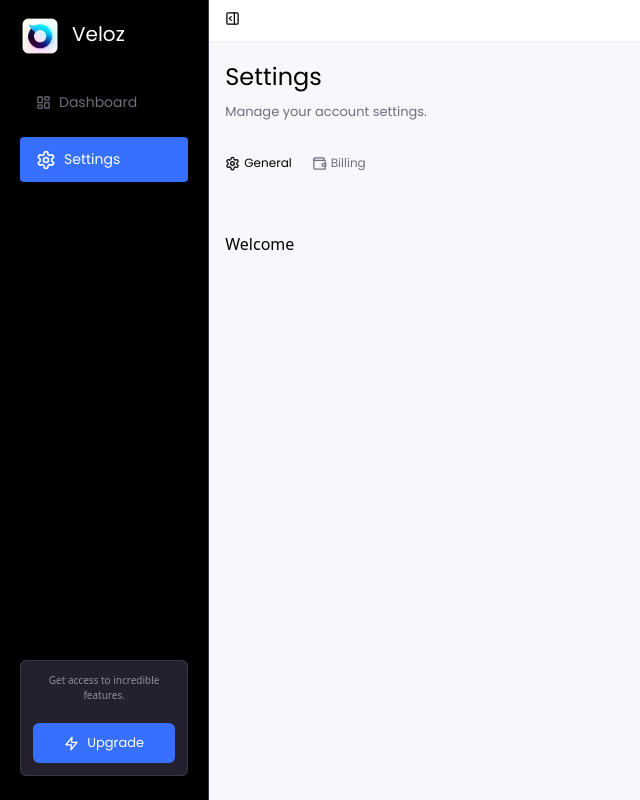
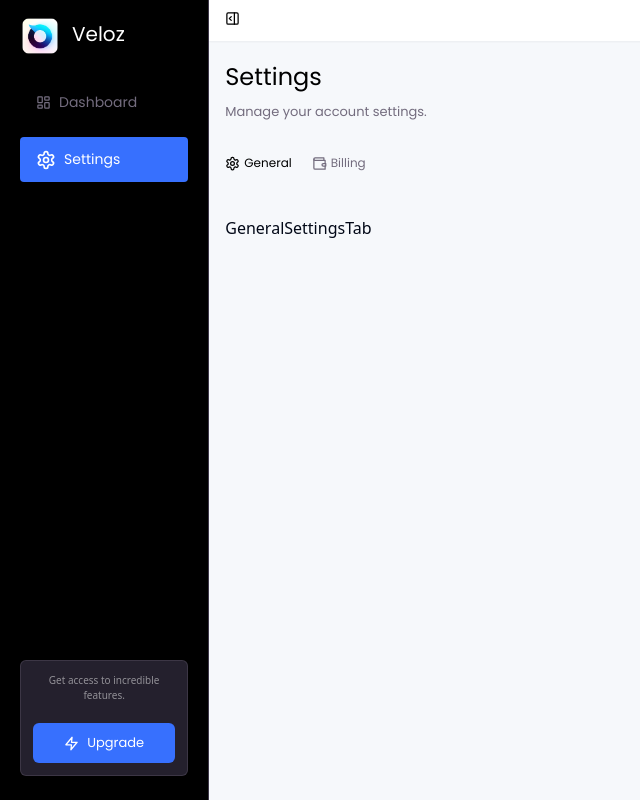
Before and after one commit to veloz-org/veloz-zeus, a Next.js app: page /app/settings in a window 1280 px wide. Shown: the whole page, without its empty margins (0-640 px from the left). Built offline with nearby package versions, Linux system fonts and the light colour scheme; no server answers; the database is empty; sample sign-in values are in the browser's storage.

Commit message:
Add GeneralSettingsTab component to SettingsPage

```diff
--- a/src/app/app/settings/page.tsx
+++ b/src/app/app/settings/page.tsx
@@ -5,6 +5,7 @@ import {
   FlexRowStartCenter,
 } from "@/components/Flex";
 import BillingTab from "@/components/settings/billing";
+import GeneralSettingsTab from "@/components/settings/general/page";
 import { LayoutContext } from "@/context/LayoutContext";
 import { cn } from "@/lib/utils";
 import { Settings, Wallet } from "lucide-react";
@@ -66,11 +67,7 @@ function SettingsPage() {
         </FlexRowStartCenter>
 
         {/* General Tab Content */}
-        {activeTab.key === "general" && (
-          <FlexColStart className="w-full mt-4">
-            <p className="text-dark-100">Welcome</p>
-          </FlexColStart>
-        )}
+        {activeTab.key === "general" && <GeneralSettingsTab />}
 
         {/* Subscription Tab Content */}
         {activeTab.key === "billing" && <BillingTab />}
--- /dev/null
+++ b/src/components/settings/general/page.tsx
@@ -0,0 +1,7 @@
+import React from "react";
+
+function GeneralSettingsTab() {
+  return <div>GeneralSettingsTab</div>;
+}
+
+export default GeneralSettingsTab;
```
